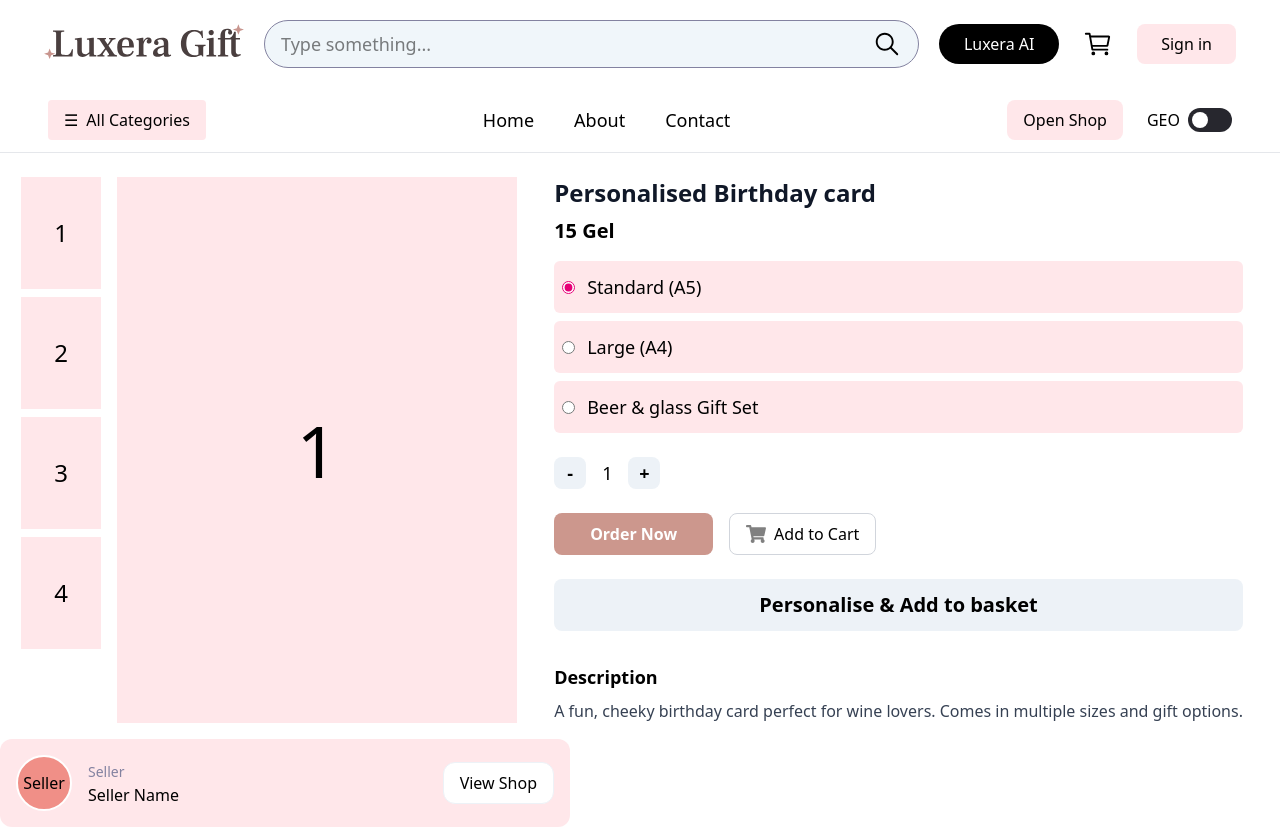
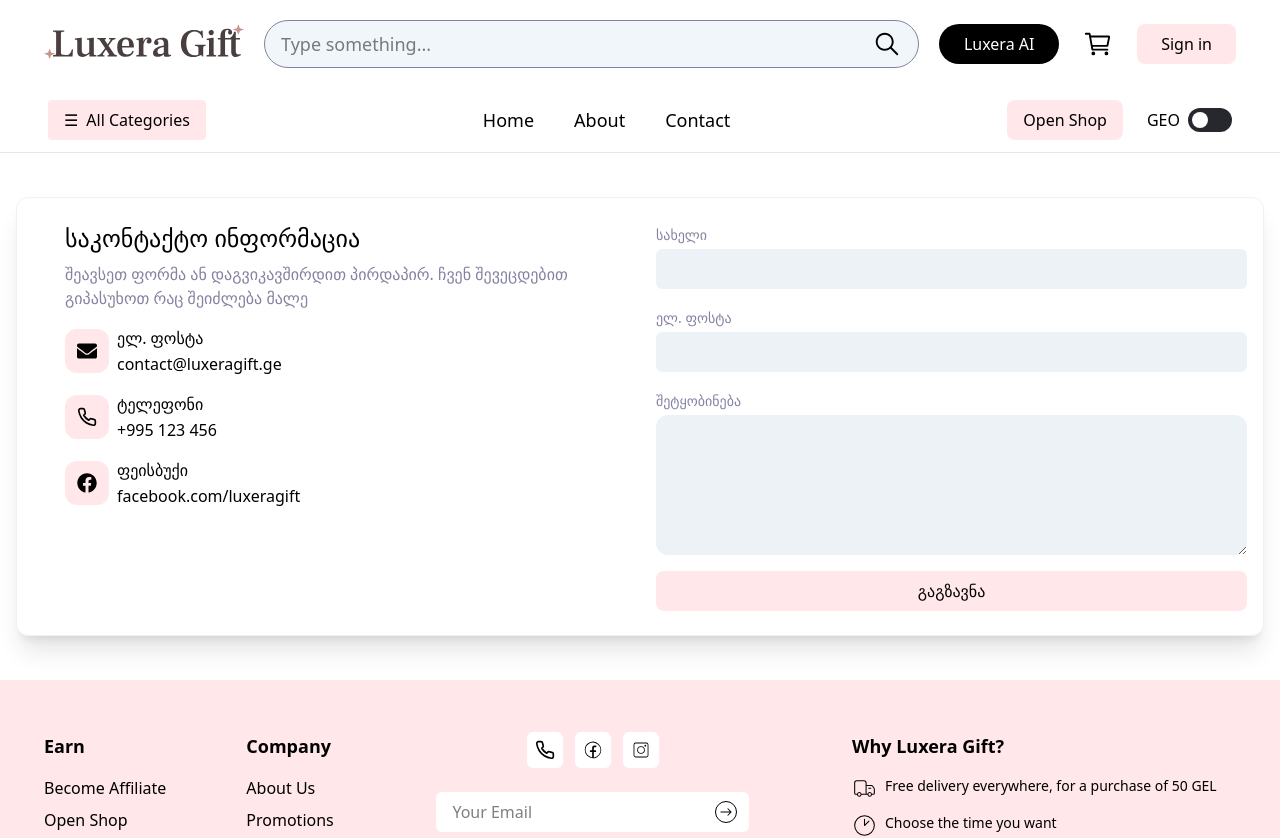
Before and after one commit to GeoLine02/luxera, a Next.js app: page /en/contact in a window 1280 px wide. Shown: the top 838 px of the page. Built offline with nearby package versions, Linux system fonts and the light colour scheme; a web font is replaced by a local one.

Commit message:
feat: contact page

```diff
--- /dev/null
+++ b/app/[locale]/contact/components/ContactForm.tsx
@@ -0,0 +1,92 @@
+"use client";
+
+import Button from "@/app/ui/Button";
+import Input from "@/app/ui/Input";
+import { ChangeEvent, FormEvent, useState } from "react";
+
+type ContactFieldsType = {
+  name: string;
+  email: string;
+  message: string;
+};
+
+const ContactForm = () => {
+  const [contactFields, setContactFilds] = useState<ContactFieldsType>({
+    email: "",
+    message: "",
+    name: "",
+  });
+
+  const onChange = (e: ChangeEvent<HTMLInputElement | HTMLTextAreaElement>) => {
+    setContactFilds((prevFields) => ({
+      ...prevFields,
+      [e.target.name]: e.target.value,
+    }));
+  };
+
+  const onSubmit = (e: FormEvent<HTMLFormElement>) => {
+    // TODO: make API request here;
+    e.preventDefault();
+    console.log(contactFields);
+  };
+
+  return (
+    <form onSubmit={onSubmit} className="space-y-4 w-full md:max-w-1/2">
+      <div>
+        <label
+          className="text-sm text-medium-gray mb-1 inline-block"
+          htmlFor="name"
+        >
+          სახელი
+        </label>
+        <Input
+          id="name"
+          onChange={onChange}
+          value={contactFields.name}
+          name="name"
+          bgColor="lightGray"
+        />
+      </div>
+      <div>
+        <label
+          className="text-sm text-medium-gray mb-1 inline-block"
+          htmlFor="email"
+        >
+          ელ. ფოსტა
+        </label>
+        <Input
+          id={"email"}
+          value={contactFields.email}
+          onChange={onChange}
+          name="email"
+          bgColor="lightGray"
+          type="email"
+        />
+      </div>
+      <div>
+        <label
+          className="text-sm text-medium-gray mb-1 inline-block"
+          htmlFor="message"
+        >
+          შეტყობინება
+        </label>
+        <textarea
+          value={contactFields.message}
+          onChange={onChange}
+          name="message"
+          id="message"
+          className="bg-light-gray rounded-xl block w-full min-h-[140px] p-2"
+        ></textarea>
+      </div>
+      <Button
+        rounded="lg"
+        title="გაგზავნა"
+        type="submit"
+        bgColor="lightPink"
+        className="py-2 font-medium"
+      />
+    </form>
+  );
+};
+
+export default ContactForm;
--- /dev/null
+++ b/app/[locale]/contact/components/ContactInfo.tsx
@@ -0,0 +1,49 @@
+import { FaEnvelope, FaFacebook } from "react-icons/fa";
+import { FiPhone } from "react-icons/fi";
+
+const ContactInfo = () => {
+  return (
+    <div className="w-full space-y-4 md:max-w-1/2 md:px-8">
+      <div className="space-y-2">
+        <h1 className="text-lg font-medium md:text-2xl">
+          საკონტაქტო ინფორმაცია
+        </h1>
+        <p className="text-sm text-medium-gray md:text-base">
+          შეავსეთ ფორმა ან დაგვიკავშირდით პირდაპირ. ჩვენ შევეცდებით გიპასუხოთ
+          რაც შეიძლება მალე
+        </p>
+      </div>
+      <div className="space-y-4">
+        <div className="flex gap-2 items-center">
+          <div className="bg-light-pink rounded-xl p-3">
+            <FaEnvelope size={20} />
+          </div>
+          <div className="space-y-0.5">
+            <p>ელ. ფოსტა</p>
+            <p>contact@luxeragift.ge</p>
+          </div>
+        </div>
+        <div className="flex gap-2 items-center">
+          <div className="bg-light-pink rounded-xl p-3">
+            <FiPhone size={20} />
+          </div>
+          <div className="space-y-0.5">
+            <p>ტელეფონი</p>
+            <p>+995 123 456</p>
+          </div>
+        </div>
+        <div className="flex gap-2 items-center">
+          <div className="bg-light-pink rounded-xl p-3">
+            <FaFacebook size={20} />
+          </div>
+          <div className="space-y-0.5">
+            <p>ფეისბუქი</p>
+            <p>facebook.com/luxeragift</p>
+          </div>
+        </div>
+      </div>
+    </div>
+  );
+};
+
+export default ContactInfo;
--- /dev/null
+++ b/app/[locale]/contact/page.tsx
@@ -0,0 +1,15 @@
+import ContactForm from "./components/ContactForm";
+import ContactInfo from "./components/ContactInfo";
+
+const page = () => {
+  return (
+    <div className="container px-4">
+      <div className="flex flex-col gap-4 border rounded-xl py-6 border-light-gray bg-white shadow-xl p-4 mt-11 md:flex-row">
+        <ContactInfo />
+        <ContactForm />
+      </div>
+    </div>
+  );
+};
+
+export default page;
--- a/app/[locale]/layout.tsx
+++ b/app/[locale]/layout.tsx
@@ -36,7 +36,7 @@ export default async function RootLayout({
           content="width=device-width, initial-scale=1.0, user-scalable=no"
         />
       </head>
-      <body className={`font-${inter}`}>
+      <body className={`font-${inter.style.fontFamily}`}>
         <ReduxProvider>
           <NextIntlClientProvider>
             <div className="relative">
--- a/app/ui/Input.tsx
+++ b/app/ui/Input.tsx
@@ -1,38 +1,23 @@
 import classNames from "classnames";
-import React, { ChangeEvent } from "react";
+import React from "react";
 
-interface InputProps {
+interface InputProps extends React.InputHTMLAttributes<HTMLInputElement> {
   label?: string;
   labelColor?: "darkGray";
-  name: string;
-  type?: "text" | "email" | "password" | "radio" | "checkbox" | "button";
-  placeholder?: string;
-  defaultValue?: string;
-  required?: boolean;
   error?: string;
   bgColor?: "lightGray" | "transparent" | "white";
-  className?: string;
-  checked?: boolean;
-  value?: string;
-  onChange?: (e: ChangeEvent<HTMLInputElement>) => void;
   border?: string;
 }
 
 const Input: React.FC<InputProps> = ({
   label,
-  name,
   type = "text",
-  placeholder,
-  defaultValue = "",
-  required = false,
   error,
   bgColor = "transparent",
   className = "",
-  checked,
   labelColor,
-  value,
-  onChange,
   border,
+  ...rest
 }) => {
   const inputBackgroundStyles = classNames({
     "bg-light-gray": bgColor === "lightGray",
@@ -49,29 +34,30 @@ const Input: React.FC<InputProps> = ({
       {type === "checkbox" ? (
         <div className="flex items-center space-x-2">
           <input
-            onChange={onChange}
             type="checkbox"
-            value={value}
-            id={name}
-            name={name}
-            required={required}
-            defaultChecked={checked}
+            id={rest.id ?? rest.name}
+            {...rest} // includes name, checked, value, onChange, etc.
             className={classNames(
               "h-4 w-4 text-green-600 rounded focus:outline-none",
               border
             )}
             aria-invalid={!!error}
-            aria-describedby={error ? `${name}-error` : undefined}
+            aria-describedby={error ? `${rest.name}-error` : undefined}
           />
-          <label htmlFor={name} className={`${LabelStyles} text-sm`}>
-            {label}
-          </label>
+          {label && (
+            <label
+              htmlFor={rest.id ?? rest.name}
+              className={`${LabelStyles} text-sm`}
+            >
+              {label}
+            </label>
+          )}
         </div>
       ) : (
         <>
           {label && (
             <label
-              htmlFor={name}
+              htmlFor={rest.id ?? rest.name}
               className="block mb-1 font-medium text-gray-700"
             >
               {label}
@@ -80,24 +66,21 @@ const Input: React.FC<InputProps> = ({
           <div className={`${border} w-full`}>
             <input
               type={type}
-              id={name}
-              name={name}
-              placeholder={placeholder}
-              defaultValue={defaultValue}
-              required={required}
+              id={rest.id ?? rest.name}
+              {...rest} // includes name, value, onChange, placeholder, required, etc.
               className={classNames(
                 "w-full px-3 py-2 rounded-md focus:outline-none",
                 inputBackgroundStyles,
                 border
               )}
               aria-invalid={!!error}
-              aria-describedby={error ? `${name}-error` : undefined}
+              aria-describedby={error ? `${rest.name}-error` : undefined}
             />
           </div>
         </>
       )}
       {error && (
-        <p id={`${name}-error`} className="text-red-500 text-sm mt-1">
+        <p id={`${rest.name}-error`} className="text-red-500 text-sm mt-1">
           {error}
         </p>
       )}
```
